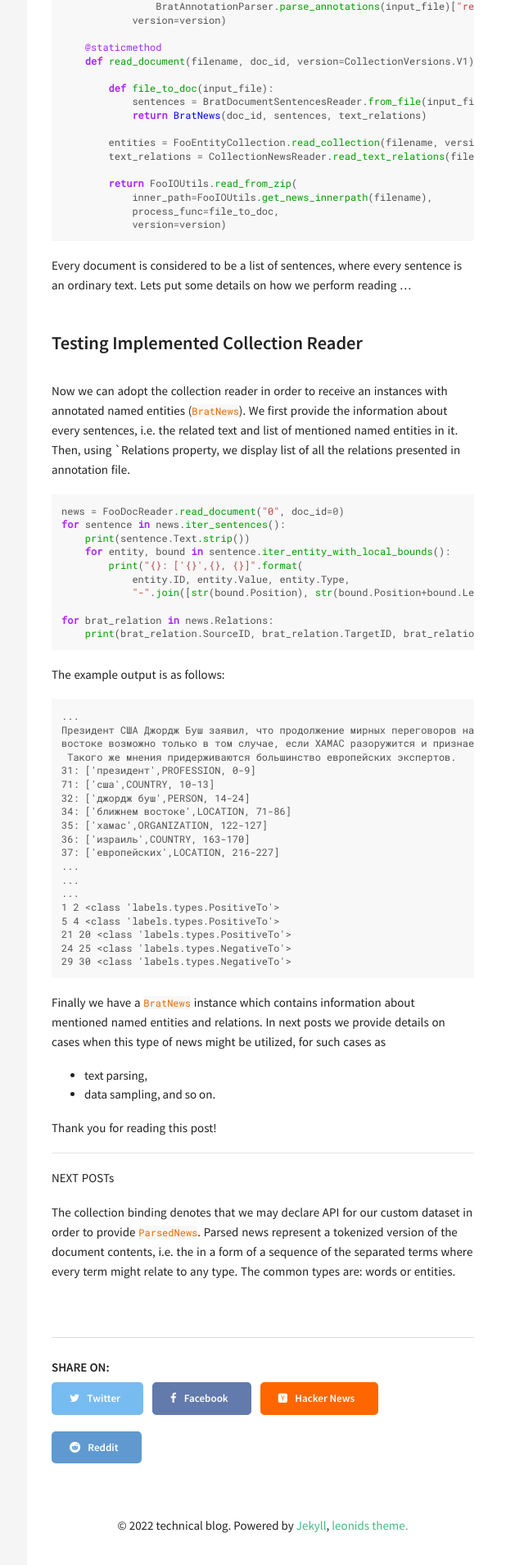
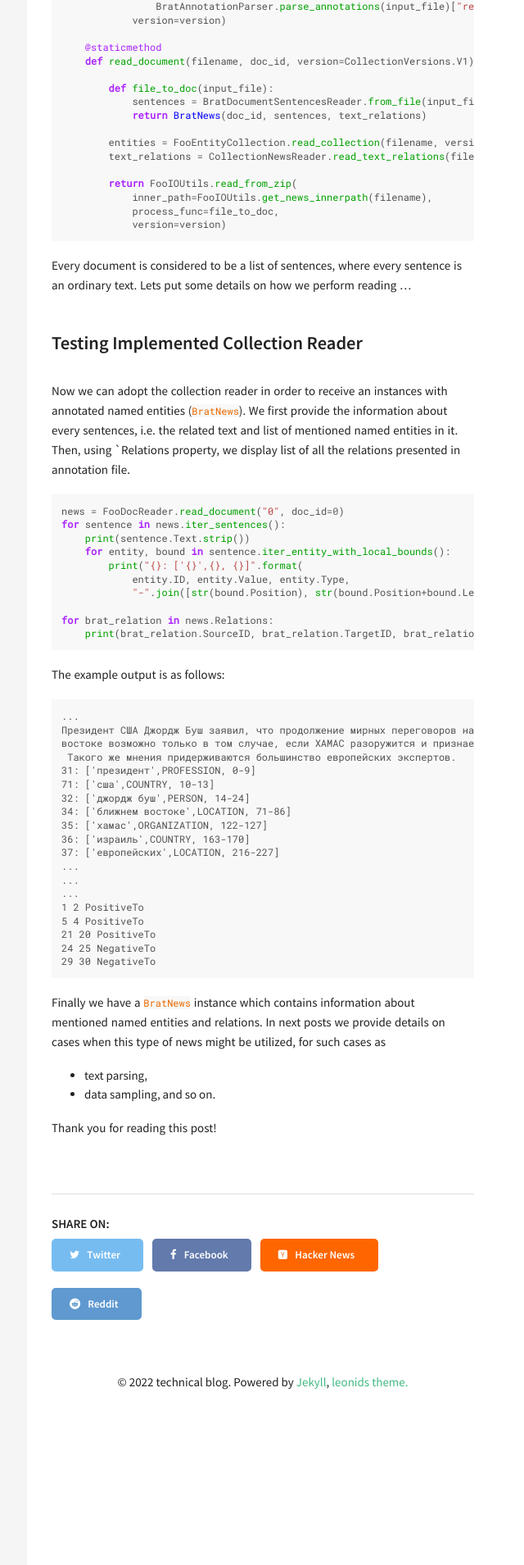
Before and after one commit to nicolay-r/blog, a Jekyll site: the page built from _posts/2022-08-19-arekit-collection-bind.md, in a window 1280 px wide. Shown: the part 2635-4544 px from the top of the page at 82% size, without its empty margins (287-927 px from the left). Built offline with Jekyll 4.4.1, drawn with Linux system fonts in a browser that asks for light colours; part of the change alters nothing that is shown.

Commit message:
Update 2022-08-19-arekit-collection-bind.md
upd

````diff
--- a/_posts/2022-08-19-arekit-collection-bind.md
+++ b/_posts/2022-08-19-arekit-collection-bind.md
@@ -166,11 +166,11 @@ The example output is as follows:
 ...
 ...
 ...
-1 2 <class 'labels.types.PositiveTo'>
-5 4 <class 'labels.types.PositiveTo'>
-21 20 <class 'labels.types.PositiveTo'>
-24 25 <class 'labels.types.NegativeTo'>
-29 30 <class 'labels.types.NegativeTo'>
+1 2 PositiveTo
+5 4 PositiveTo
+21 20 PositiveTo
+24 25 NegativeTo
+29 30 NegativeTo
 ```
 
 Finally we have a `BratNews` instance which contains information about mentioned named entities
@@ -180,9 +180,3 @@ for such cases as
  * data sampling, and so on.
 
 Thank you for reading this post!
-
--------------------------------------
-NEXT POSTs
-
-The collection binding denotes that we may declare API for our custom dataset in order to provide `ParsedNews`.
-Parsed news represent a tokenized version of the document contents, i.e. the in a form of a sequence of the separated terms where every term might relate to any type. The common types are: words or entities.
````
